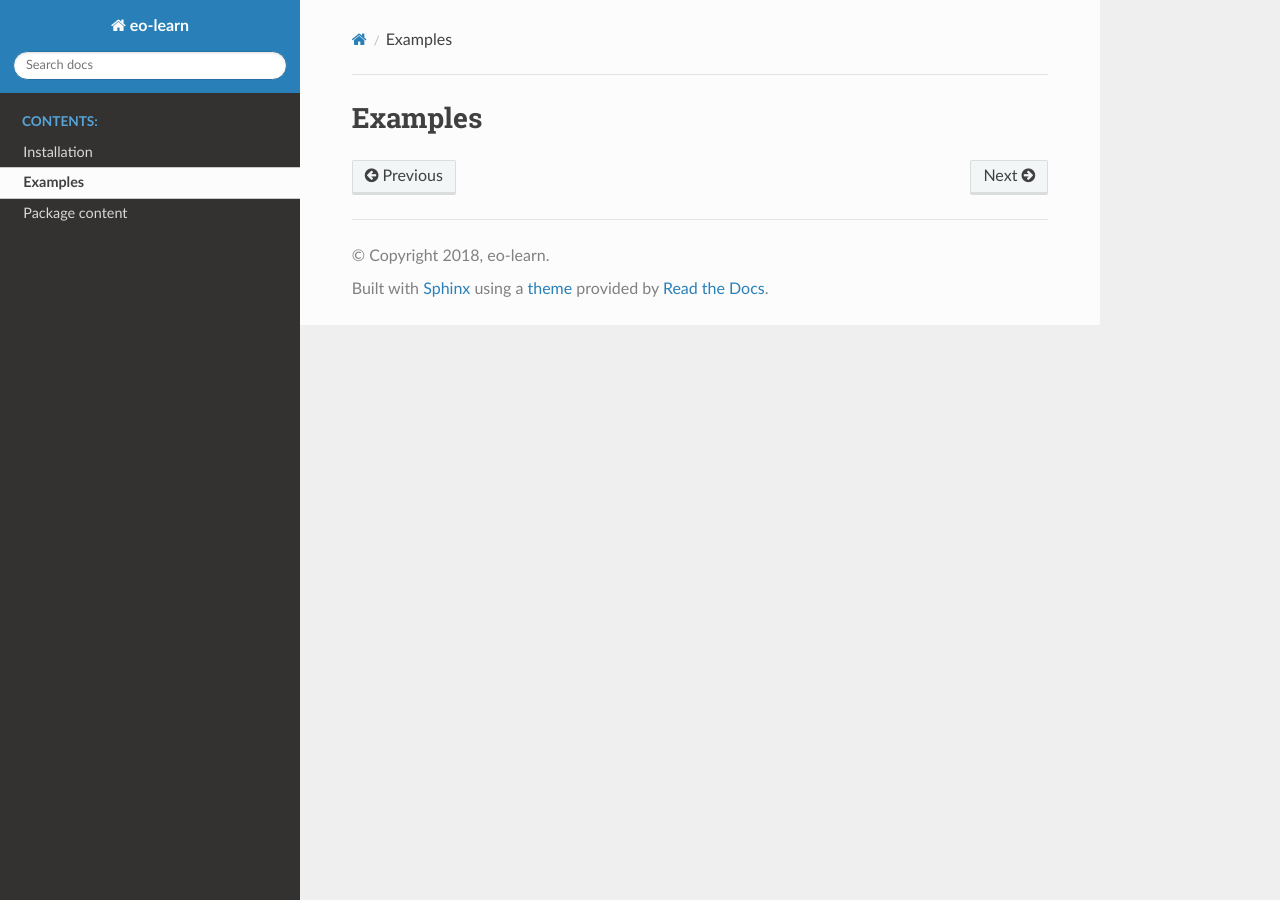
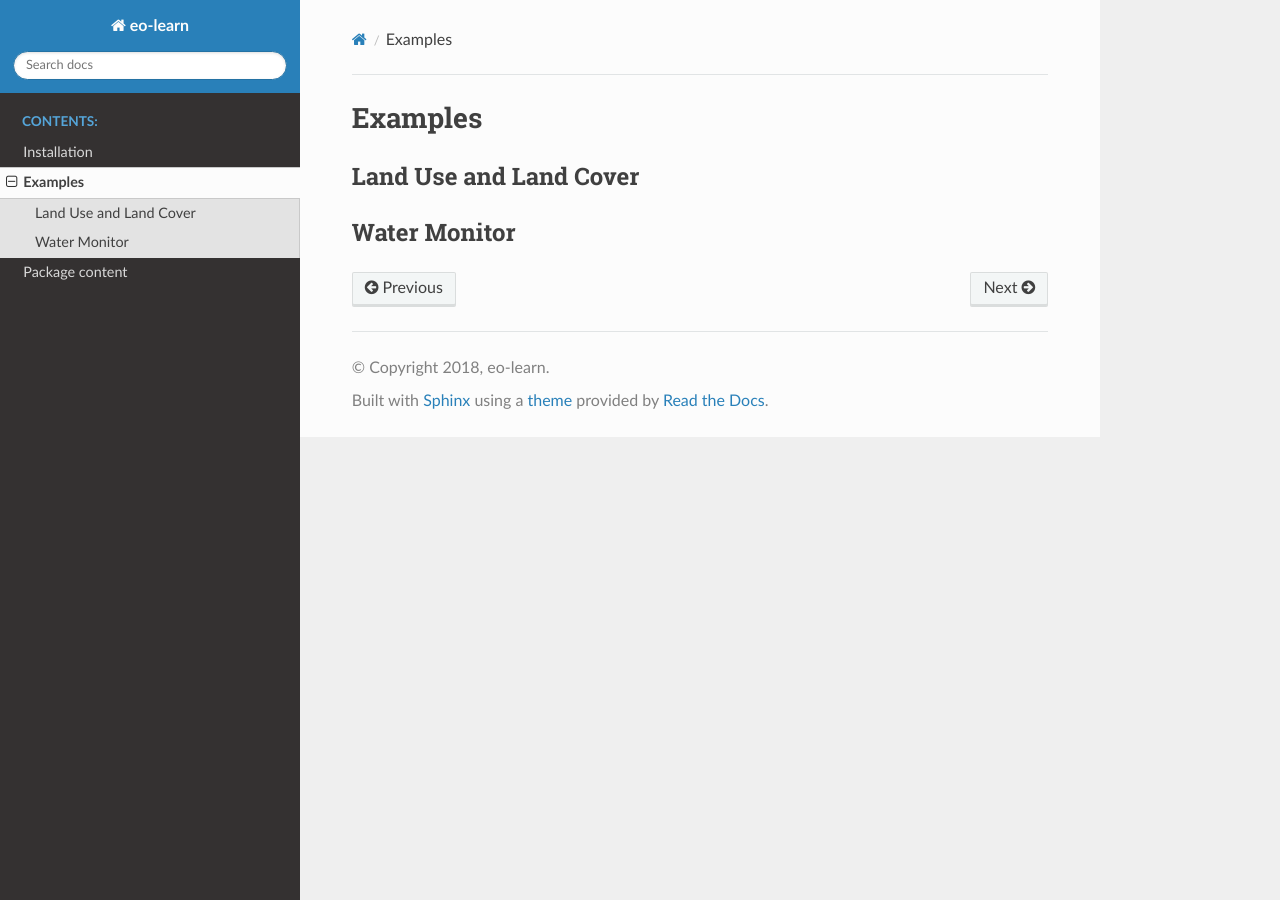
Before and after one commit to sentinel-hub/eo-learn, a Sphinx documentation site: the page built from docs/source/examples.rst, in a window 1280 px wide. Built offline with Sphinx 7.4.7 and the Read the Docs theme 2.0.0, drawn with Linux system fonts in a browser that asks for light colours; pages that are not in the unit, such as notebooks, are missing from menus.

Commit message:
Separate different examples in the documentation

```diff
--- a/docs/source/examples.rst
+++ b/docs/source/examples.rst
@@ -1,10 +1,19 @@
 ********
 Examples
 ********
+
+Land Use and Land Cover
+-----------------------
 
 .. toctree::
 
     examples/land-cover-map/1_split-AOI.ipynb
     examples/land-cover-map/2_eopatch-L1C.ipynb
     examples/land-cover-map/2_eopatch-L2A.ipynb
+
+Water Monitor
+-------------
+
+.. toctree::
+
     examples/water-monitor/WaterMonitorWorkflow
```
